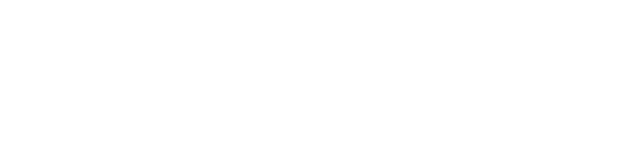
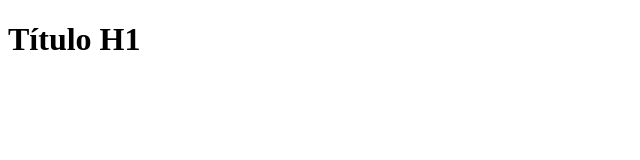
Before and after one commit to martinfacundosuarez/developments, a plain HTML site: page practicas/index.html in a window 1280 px wide. Shown: the whole page, without its empty margins (0-640 px from the left). Drawn offline with Linux system fonts and the light colour scheme.

Commit message:
Modificación

```diff
--- a/practicas/index.html
+++ b/practicas/index.html
@@ -7,6 +7,6 @@
     <title>Document</title>
 </head>
 <body>
-
+    <h1>Título H1</h1>
 </body>
 </html>
```
